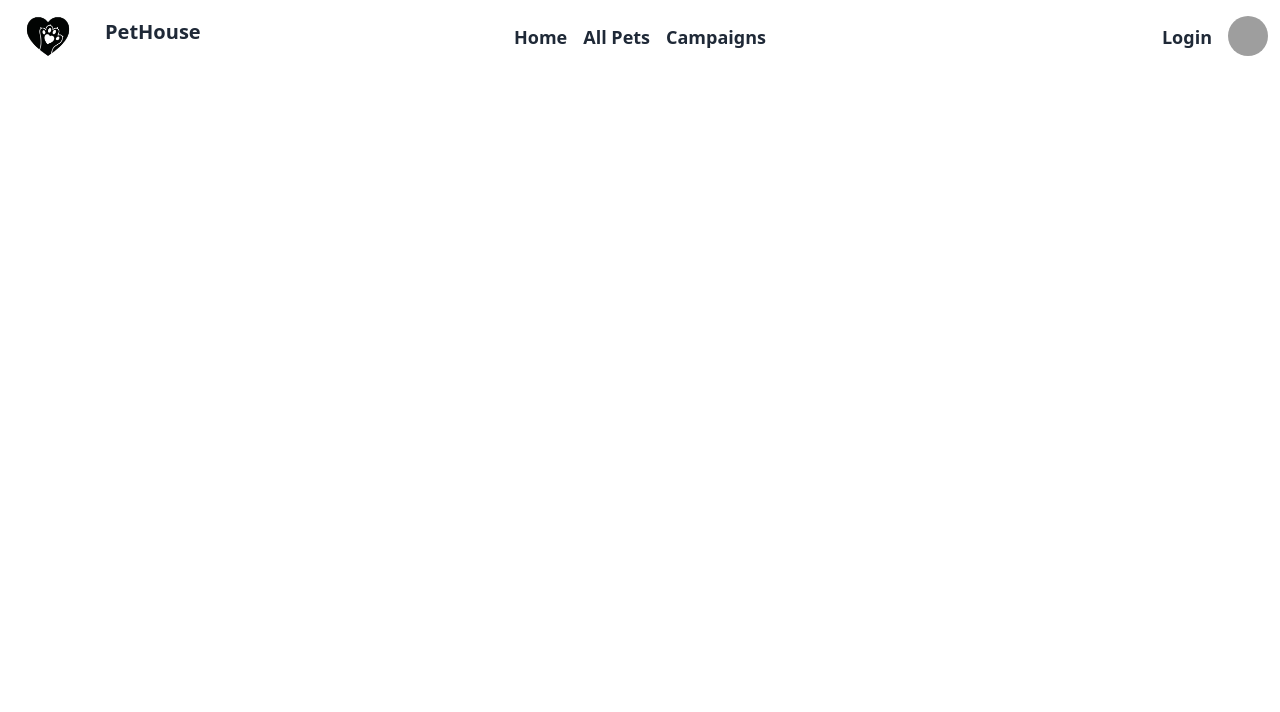
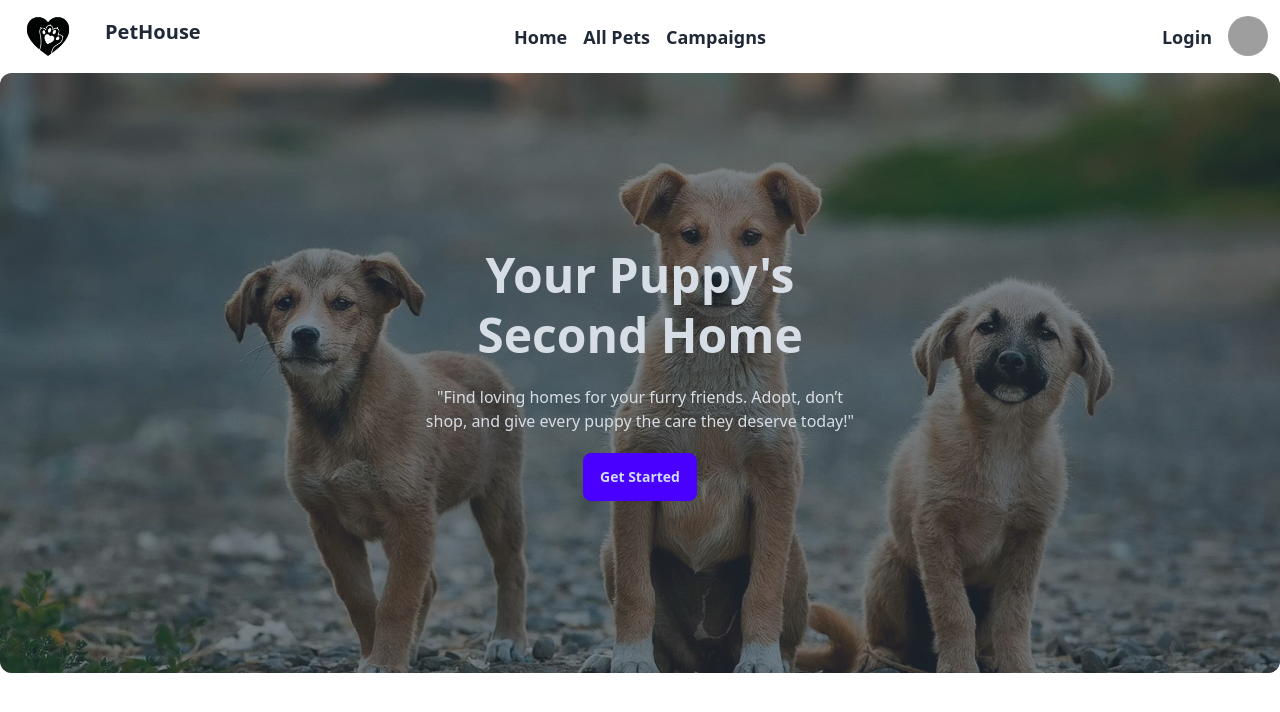
Before and after one commit to rudra0700/pet-adoption-client, a React (Vite) app: page / in a window 1280 px wide. Shown: the top 712 px of the page. Built offline with nearby package versions, Linux system fonts and the light colour scheme; grey boxes are pictures that could not be loaded.

Commit message:
feat : Banner added with relevent background image

```diff
--- /dev/null
+++ b/src/Components/Banner.jsx
@@ -0,0 +1,26 @@
+import petBanner from '/petBanner (1).jpg'
+
+const Banner = () => {
+    return (
+        <div className=''>
+             <div
+  className="hero min-h-[600px] rounded-xl"
+  style={{
+    backgroundImage: `url('${petBanner}')`,
+  }}>
+  <div className="hero-overlay bg-opacity-60 rounded-xl"></div>
+  <div className="hero-content text-neutral-content text-center">
+    <div className="max-w-md">
+      <h1 className="mb-5 text-5xl font-bold leading-tight">Your Puppy's Second Home</h1>
+      <p className="mb-5">
+      "Find loving homes for your furry friends. Adopt, don’t shop, and give every puppy the care they deserve today!"
+      </p>
+      <button className="btn btn-primary">Get Started</button>
+    </div>
+  </div>
+</div>
+        </div>
+    );
+};
+
+export default Banner;
--- a/src/Pages/Home/Home.jsx
+++ b/src/Pages/Home/Home.jsx
@@ -1,10 +1,12 @@
 import React from 'react';
 import Navbar from '../../Components/Navbar';
+import Banner from '../../Components/Banner';
 
 const Home = () => {
     return (
         <div className='container mx-auto'>
              <Navbar></Navbar>
+             <Banner></Banner>
         </div>
     );
 };
```
Also changed, not shown: public/petBanner (1).jpg (added).
